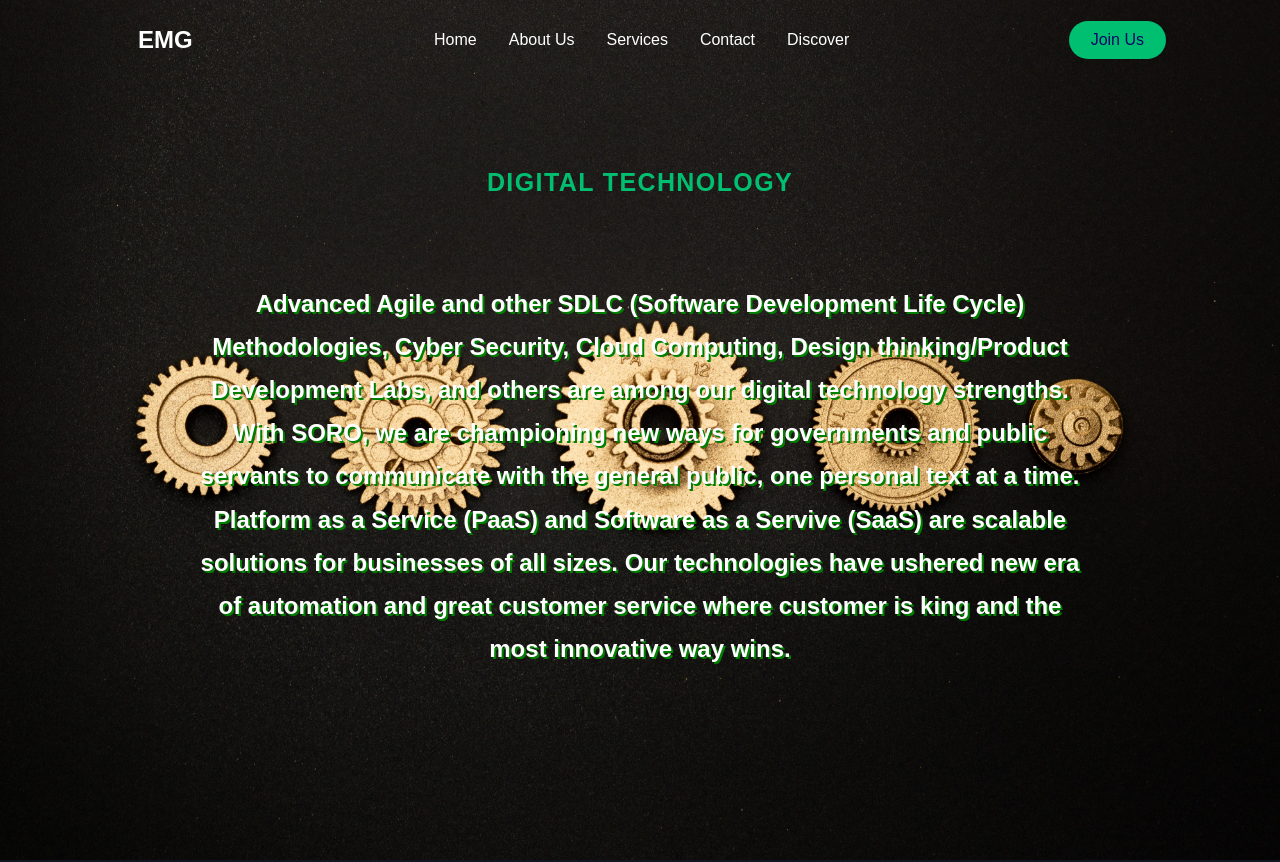
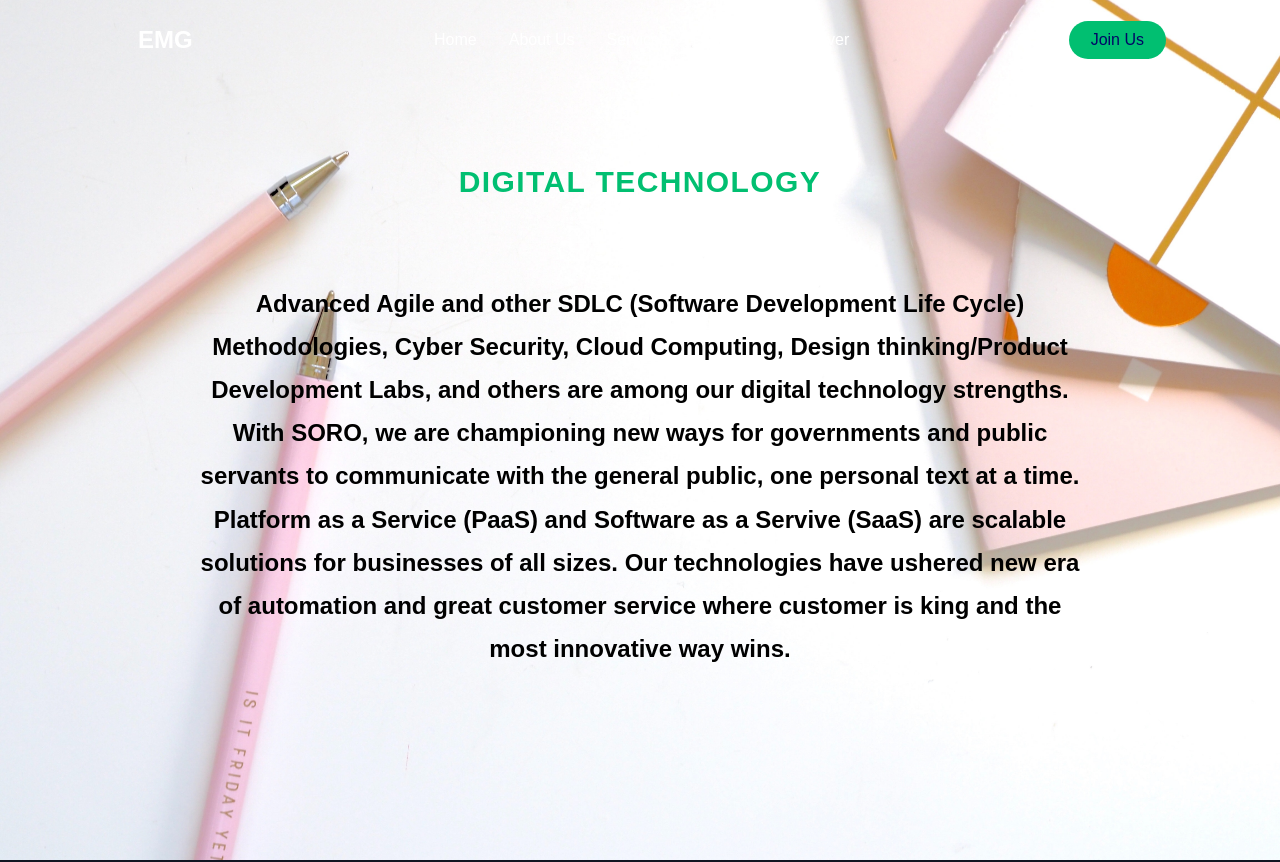
Before and after one commit to sibTunechy/EMGapp, a React (Create React App) app in the folder client/: page /digital in a window 1280 px wide. Shown: the top 862 px of the page. Built offline with nearby package versions, Linux system fonts and the light colour scheme.

Commit message:
more css changes

```diff
--- a/client/src/components/DigitalPage/DigitalElements.jsx
+++ b/client/src/components/DigitalPage/DigitalElements.jsx
@@ -1,5 +1,5 @@
 import styled from 'styled-components';
-import img from '../../images/Blacksetting.jpg';
+import img from '../../images/pinkandwhite.jpg';
 
 export const DigitalContainer = styled.div`
     color: #fff;
@@ -27,7 +27,7 @@ export const DigitalWrap = styled.div`
 
 export const TopLine = styled.div`
     color: #01bf71;
-    font-size: 25px;
+    font-size: 30px;
     line-height: 16px;
     font-weight: 700;
     letter-spacing: 1.4px;
@@ -59,9 +59,9 @@ export const Heading = styled.p`
     font-size: 24px;
     max-width: 900px;
     line-height: 180%;
-    text-shadow: 2px 2px green;
+    // text-shadow: 2px 2px black;
     font-weight: 600;
-    color: #fff;
+    color: black;
     margin-bottom: 50px;
 
     @media screen and (max-width : 480px) {
--- a/client/src/styles/Fleets.css
+++ b/client/src/styles/Fleets.css
@@ -47,7 +47,7 @@
 };
 
 .fleet-column2 h1 {
-    color: #fff;
+    color: white !important;
     text-align: center;
     justify-content: center;
     margin-top: 20px;
```
Also changed, not shown: client/src/images/pink.jpg (added), client/src/images/pinkandwhite.jpg (added).
